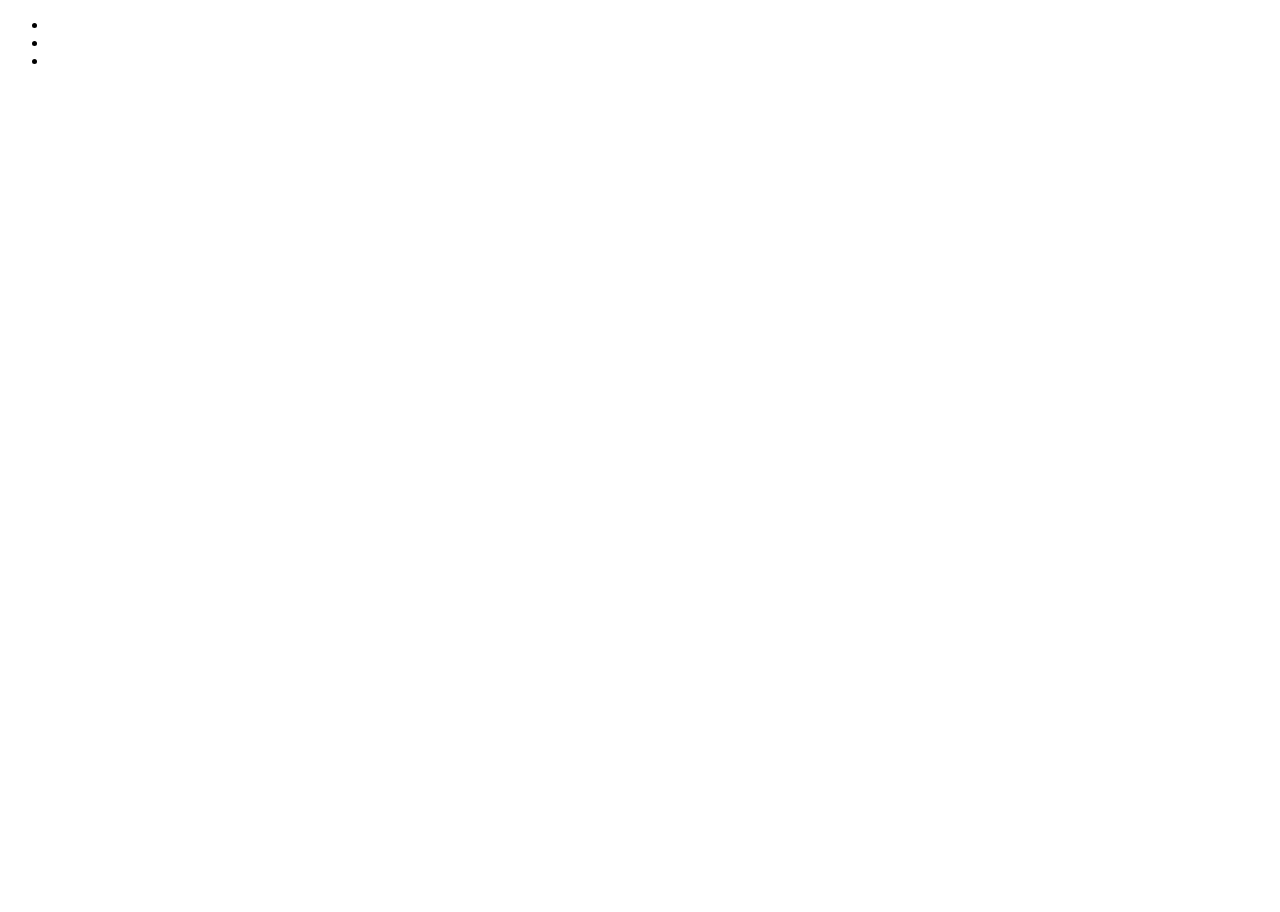
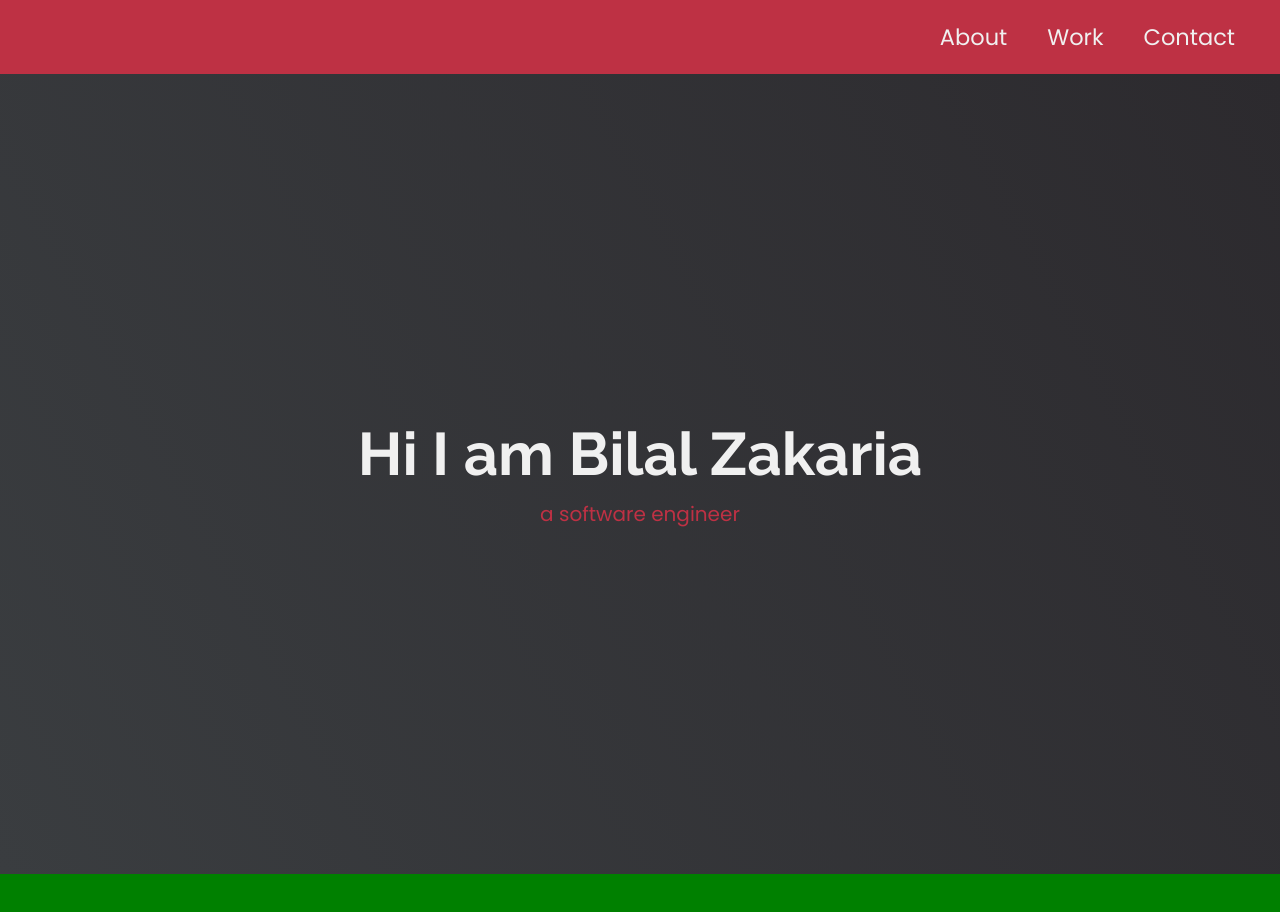
Before and after one commit to sometimesb/Personal-Portfolio, a plain HTML site: page index.html in a window 1280 px wide. Before the commit the page ends 800 px from the top, so only its background shows below. Drawn offline with Linux system fonts and the light colour scheme.

Commit message:
nav bar completed, welcome section completed. to do: my projects and contact me

```diff
--- a/index.html
+++ b/index.html
@@ -4,17 +4,25 @@
   <meta charset="UTF-8">
   <meta name="viewport" content="width=device-width, initial-scale=1.0">
   <title>Portfolio</title>
-</head>
+  <link rel="stylesheet" href="./style.css">
+  <link rel="preconnect" href="https://fonts.googleapis.com">
+  <link rel="preconnect" href="https://fonts.gstatic.com" crossorigin>
+  <link rel="preconnect" href="https://fonts.googleapis.com">
+  <link rel="preconnect" href="https://fonts.gstatic.com" crossorigin>
+  <link href="https://fonts.googleapis.com/css2?family=Poppins:ital,wght@0,100;0,200;0,300;0,400;0,500;0,600;0,700;0,800;0,900;1,100;1,200;1,300;1,400;1,500;1,600;1,700;1,800;1,900&family=Raleway:ital,wght@0,100;0,200;0,300;0,400;0,500;0,600;0,700;0,800;0,900;1,100;1,200;1,300;1,400;1,500;1,600;1,700;1,800;1,900&display=swap" rel="stylesheet"></head>
 <body>
   <nav id="navbar">
-    <ul>
-      <li><a href=""></a></li>
-      <li><a href=""></a></li>
-      <li><a href=""></a></li>
+    <ul class="nav-bar-items">
+      <li class="nav-bar-item"><a href="">About</a></li>
+      <li class="nav-bar-item"><a href="">Work</a></li>
+      <li class="nav-bar-item"><a href="">Contact</a></li>
     </ul>
   </nav>
   <section id="welcome-section">
-    <h1></h1>
+    <div class="container">
+      <h1>Hi I am Bilal Zakaria</h1>
+      <p>a software engineer</p>
+    </div>
   </section>
   <section id="projects">
 
--- a/style.css
+++ b/style.css
@@ -0,0 +1,77 @@
+*{
+  /* outline: 1px solid red; */
+  margin:0;
+  padding: 0;
+}
+
+html{
+  font-size: 62.5%;
+  scroll-behavior: smooth;
+  box-sizing: border-box;
+}
+
+body{
+  font-family: 'Poppins', sans-serif
+}
+
+:root{
+  --nav-color: #be3144;
+  --nav-font: #f0f0f0;
+  --nav-hover: #45567d;
+  --welcome: #303841;
+}
+
+.nav-bar-items{
+  display: flex;
+  list-style-type: none;
+  justify-content: flex-end;
+}
+
+a{
+  padding: 20px;
+  display: block;
+  text-decoration: none;
+  color: var(--nav-font);
+  font-size: 2.25rem;
+}
+a:hover{
+  background-color: var(--nav-hover);
+}
+
+#navbar{
+  background-color: var(--nav-color);
+}
+
+.nav-bar-item:last-child a {
+  margin-right: 25px;
+}
+
+#welcome-section{
+  height: 100vh;
+  background-color: #000;
+  background-image: linear-gradient(62deg, #3a3d40 0%, #2c2a2e 100%);
+  display: flex;
+  align-items: center;
+  justify-content: center;
+}
+
+#projects{
+  height: 100px;
+  background-color: green;
+}
+
+h1,h2{
+  font-family: 'Raleway',sans-serif;
+  color: var(--nav-font);
+}
+
+h1{
+  font-size: 6rem;
+}
+
+.container p{
+  color: var(--nav-color);
+  text-align: center;
+  margin-top: 10px;
+  font-size: 2rem;
+}
```
